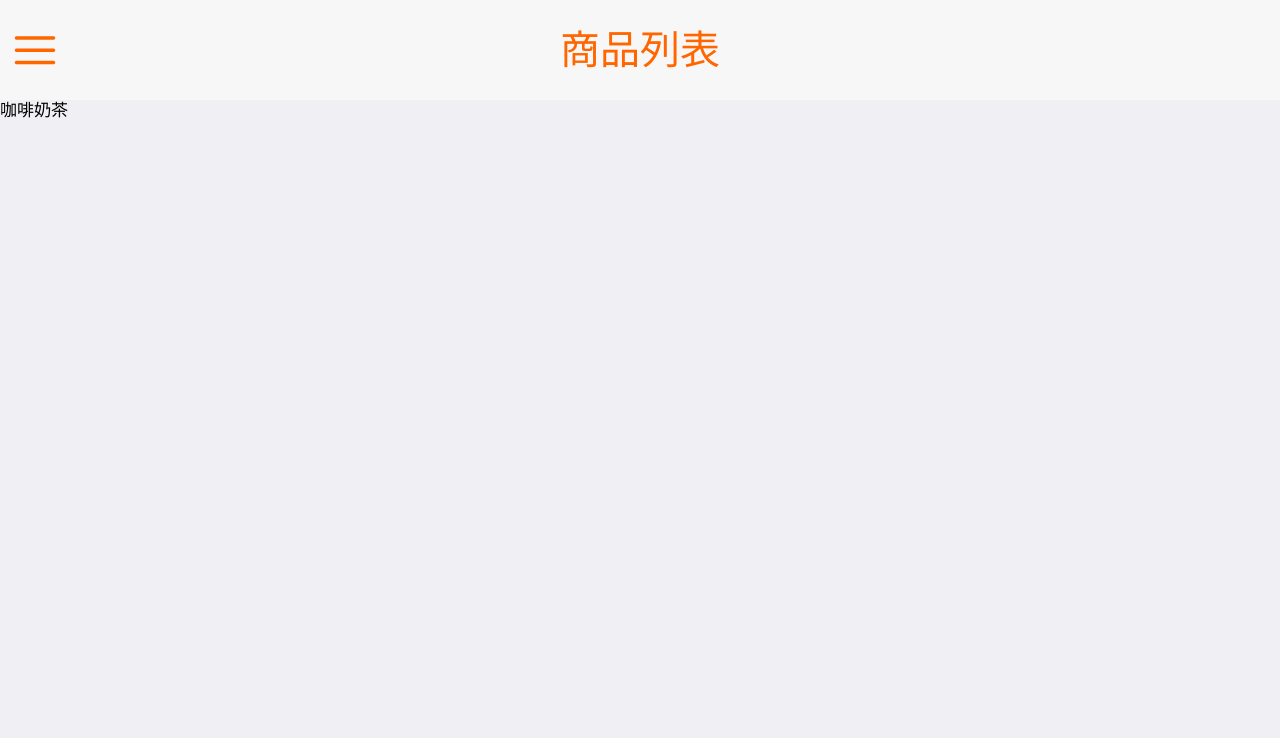
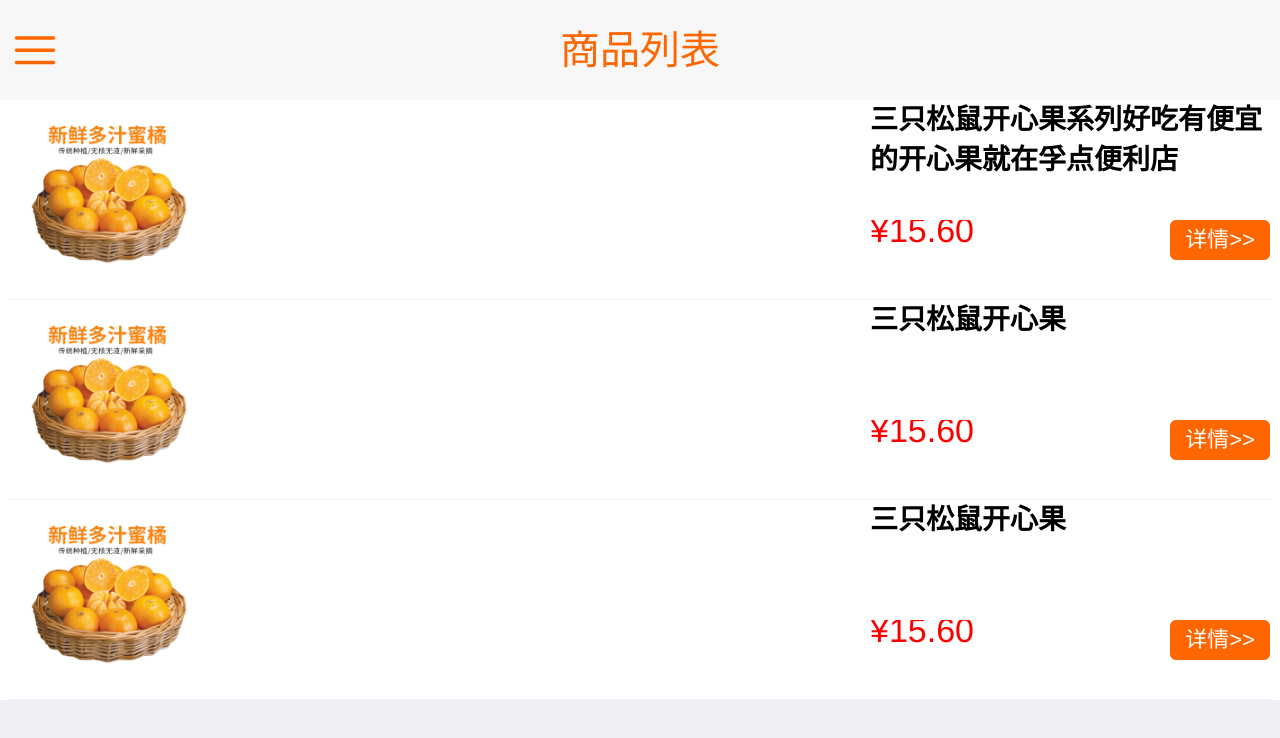
Before and after one commit to webxinyu/fdnetwork, a plain HTML site: page html/shoplist.html in a window 1280 px wide. Drawn offline with Linux system fonts and the light colour scheme.

Commit message:
更新列表

```diff
--- a/html/shoplist.html
+++ b/html/shoplist.html
@@ -43,6 +43,60 @@
 				color: #fff;
 				font-size: 0.4rem;
 			}
+			.shopContent {		/* 分类商品列表 */
+				display: none;
+			}
+			.listUl {				/* 商品列表 */
+				padding: 0 0.1rem;
+				background: #fff;
+			}
+			.listUl li {
+				height: 2rem;
+				border-bottom:1px #efeff4 solid;
+				overflow: hidden;
+			}
+			.listUl li .leftImg {				/* 商品图片 */
+				float: left;
+				width: 1.8rem;
+				height: 1.8rem;
+				margin: 0.1rem;
+			}
+			.listUl li .leftImg>img {
+				display: block;
+				height: 100%;
+				width: 100%;
+			}
+			.listUl li .shopTitle {					/* 商品标题和价格 */
+				float: right;
+				width: 4rem;
+			}
+			.listUl li .shopTitle>h1 {
+				margin: 0;
+				height: 1.2rem;
+				line-height: 0.4rem;
+				font-size: 0.28rem;
+			}
+			.listUl li .shopTitle .price {
+				height: 0.6rem;
+				overflow: hidden;
+			}
+			.listUl li .shopTitle .price>span:nth-of-type(1) {
+				float: left;
+				height: 0.6rem;
+				font-size: 0.34rem;
+				color: #f00;
+			}
+			.listUl li .shopTitle .price>span:nth-of-type(2) {
+				float: right;
+				height: 0.4rem;
+				line-height: 0.4rem;
+				font-size: 0.22rem;
+				background: #f60;
+				width: 1rem;
+				color: #fff;
+				border-radius: 0.06rem;
+				text-align: center;
+			}
 		</style>
 	</head>
 
@@ -55,7 +109,7 @@
 			  <div class="mui-scroll">
 				<!-- 菜单具体展示内容 -->
 				<ul class="leftList">
-					<li><i class="iconfont icon-present"></i> 咖啡奶茶</li>
+					<li><i class="iconfont icon-present"></i> 休闲零食</li>
 					<li><i class="iconfont icon-present"></i> 功能饮料</li>
 					<li><i class="iconfont icon-present"></i> 茶水饮料</li>
 					<li><i class="iconfont icon-present"></i> 碳酸饮料</li>
@@ -84,14 +138,51 @@
 		  <div class="mui-inner-wrap">
 			<!-- 主页面标题 -->
 			<header class="mui-bar mui-bar-nav">
-			  <a class="iconfont icon-caidan"></a>
+			  <a id="showBtn" class="iconfont icon-caidan"></a>
 			  <h1 class="mui-title">商品列表</h1>
 			</header>
 			<div class="mui-content mui-scroll-wrapper">
 			  <div class="mui-scroll">
 				<!-- 主界面具体展示内容 -->
-				<div class="shopContent con01">
-				咖啡奶茶
+				<div class="shopContent" style="display: block;">
+					<ul class="listUl">
+						<li>
+							<div class="leftImg">
+								<img src="../img/example.png" >
+							</div>
+							<div class="shopTitle">
+								<h1>三只松鼠开心果系列好吃有便宜的开心果就在孚点便利店</h1>
+								<div class="price">
+									<span>&yen;15.60</span>
+									<span>详情&gt;&gt;</span>
+								</div>
+							</div>
+						</li>
+						<li>
+							<div class="leftImg">
+								<img src="../img/example.png" >
+							</div>
+							<div class="shopTitle">
+								<h1>三只松鼠开心果</h1>
+								<div class="price">
+									<span>&yen;15.60</span>
+									<span>详情&gt;&gt;</span>
+								</div>
+							</div>
+						</li>
+						<li>
+							<div class="leftImg">
+								<img src="../img/example.png" >
+							</div>
+							<div class="shopTitle">
+								<h1>三只松鼠开心果</h1>
+								<div class="price">
+									<span>&yen;15.60</span>
+									<span>详情&gt;&gt;</span>
+								</div>
+							</div>
+						</li>
+					</ul>
 				</div>
 			  </div>
 			</div>
@@ -104,8 +195,23 @@
 		<script src="../js/jQuery-2.1.0.js" type="text/javascript" charset="utf-8"></script>
 		<script src="../js/rem.js" type="text/javascript" charset="utf-8"></script>
 		<script type="text/javascript">
-			mui.init()
-			//mui('.mui-off-canvas-wrap').offCanvas().show();
+			mui.init();
+			//初始化滚动事件
+			mui('.mui-scroll-wrapper').scroll({
+				deceleration: 0.0005 ,//flick 减速系数，系数越大，滚动速度越慢，滚动距离越小，默认值0.0006
+				bounce: true //是否启用回弹
+			});
+			/* 点击切换侧滑菜单 */
+			mui(".mui-bar").on('tap','a',function(){
+				mui('.mui-off-canvas-wrap').offCanvas().toggle();
+			})
+			/* 列表点击效果 */
+			mui(".listUl").on('touchstart','li',function(){
+				$(this).css("background","#efeff4");
+			})
+			mui(".listUl").on('touchend','li',function(){
+				$(this).css("background","#fff");
+			})
 		</script>
 	</body>
 
```
Also changed, not shown: img/example.png (added).
